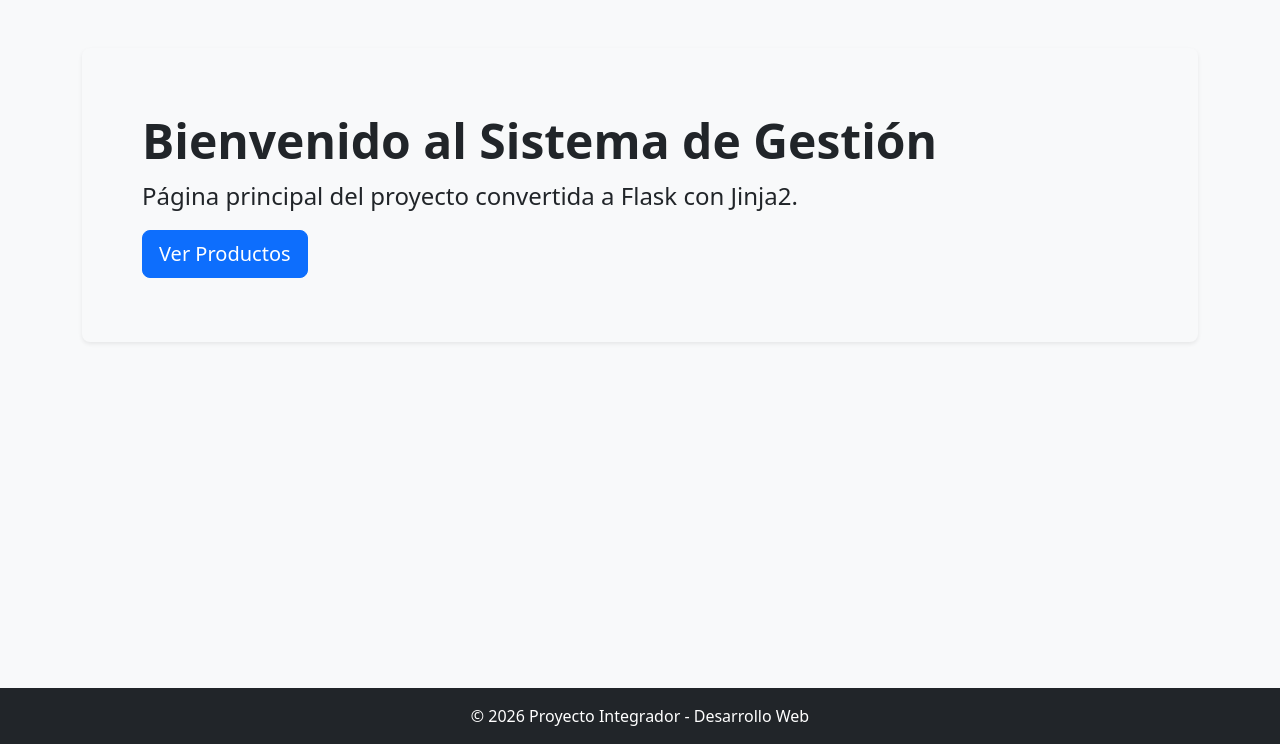
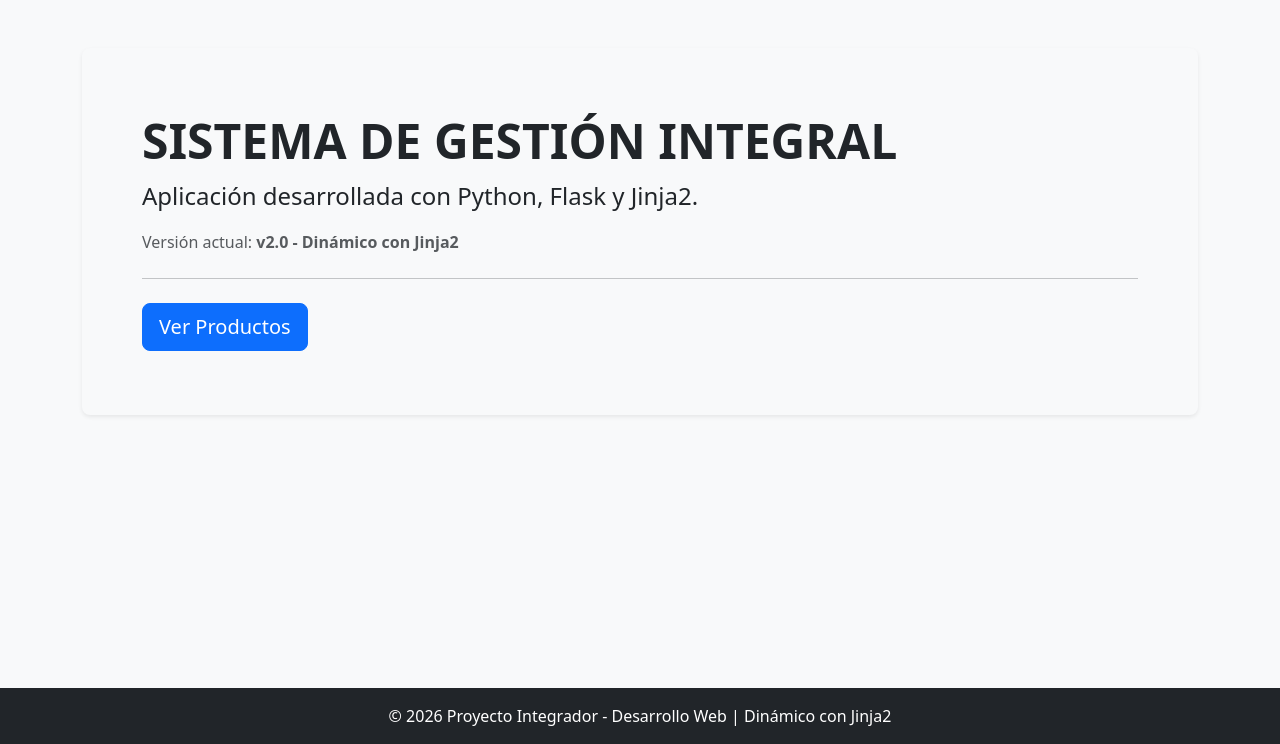
Before and after one commit to Xavicasa96/DESARROLLOAPLICACIONES_CASA_XAVIER-B-, a Flask app: page / in a window 1280 px wide. Shown: the part 56-800 px from the top of the page. Run offline with Flask 3, Linux system fonts and the light colour scheme.

Commit message:
Semana 10: Finalizacion del proyecto con contenido dinamico en Flask y Jinja2

```diff
--- a/app.py
+++ b/app.py
@@ -2,10 +2,15 @@ from flask import Flask, render_template
 
 app = Flask(__name__)
 
-# Ruta Principal (Informativa / Index)
+# Ruta Principal (Informativa / Index con variables y diccionarios)
 @app.route('/')
 def index():
-    return render_template('index.html')
+    sistema_info = {
+        "nombre": "Sistema de Gestión Integral",
+        "version": "v2.0 - Dinámico con Jinja2",
+        "desarrollador": "Xavier Casa"
+    }
+    return render_template('index.html', info=sistema_info)
 
 # Ruta Módulo Productos
 @app.route('/productos')
--- a/templates/base.html
+++ b/templates/base.html
@@ -11,36 +11,16 @@
 </head>
 <body class="d-flex flex-column min-vh-100">
 
-    <!-- Navegación a ancho completo -->
-    <nav class="navbar navbar-expand-lg navbar-dark bg-dark w-100">
-        <div class="container-fluid px-4">
-            <a class="navbar-brand fw-bold" href="{{ url_for('index') }}">Proyecto Integrador</a>
-            <button class="navbar-toggler" type="button" data-bs-toggle="collapse" data-bs-target="#navbarNav">
-                <span class="navbar-toggler-icon"></span>
-            </button>
-            <div class="collapse navbar-collapse" id="navbarNav">
-                <ul class="navbar-nav ms-auto">
-                    <li class="nav-item"><a class="nav-link" href="{{ url_for('index') }}">Inicio</a></li>
-                    <li class="nav-item"><a class="nav-link" href="{{ url_for('productos') }}">Productos</a></li>
-                    <li class="nav-item"><a class="nav-link" href="{{ url_for('clientes') }}">Clientes</a></li>
-                    <li class="nav-item"><a class="nav-link" href="{{ url_for('proveedores') }}">Proveedores</a></li>
-                    <li class="nav-item"><a class="nav-link" href="{{ url_for('facturacion') }}">Facturación</a></li>
-                </ul>
-            </div>
-        </div>
-    </nav>
+    <!-- Inclusión del componente reutilizable Navbar -->
+    {% include "components/navbar.html" %}
 
     <!-- Contenido principal centrado -->
     <main class="container my-5 flex-grow-1">
         {% block content %}{% endblock %}
     </main>
 
-    <!-- Pie de página a ancho completo -->
-    <footer class="bg-dark text-white text-center py-3 mt-auto w-100">
-        <div class="container-fluid">
-            <p class="mb-0">&copy; 2026 Proyecto Integrador - Desarrollo Web</p>
-        </div>
-    </footer>
+    <!-- Inclusión del componente reutilizable Footer -->
+    {% include "components/footer.html" %}
 
     <!-- Bootstrap JS -->
     <script src="https://cdn.jsdelivr.net/npm/bootstrap@5.3.0/dist/js/bootstrap.bundle.min.js"></script>
--- /dev/null
+++ b/templates/components/footer.html
@@ -0,0 +1,5 @@
+<footer class="bg-dark text-white text-center py-3 mt-auto w-100">
+    <div class="container-fluid">
+        <p class="mb-0">&copy; 2026 Proyecto Integrador - Desarrollo Web | Dinámico con Jinja2</p>
+    </div>
+</footer>
--- /dev/null
+++ b/templates/components/navbar.html
@@ -0,0 +1,17 @@
+<nav class="navbar navbar-expand-lg navbar-dark bg-dark w-100">
+    <div class="container-fluid px-4">
+        <a class="navbar-brand fw-bold" href="{{ url_for('index') }}">Proyecto Integrador</a>
+        <button class="navbar-toggler" type="button" data-bs-toggle="collapse" data-bs-target="#navbarNav">
+            <span class="navbar-toggler-icon"></span>
+        </button>
+        <div class="collapse navbar-collapse" id="navbarNav">
+            <ul class="navbar-nav ms-auto">
+                <li class="nav-item"><a class="nav-link" href="{{ url_for('index') }}">Inicio</a></li>
+                <li class="nav-item"><a class="nav-link" href="{{ url_for('productos') }}">Productos</a></li>
+                <li class="nav-item"><a class="nav-link" href="{{ url_for('clientes') }}">Clientes</a></li>
+                <li class="nav-item"><a class="nav-link" href="{{ url_for('proveedores') }}">Proveedores</a></li>
+                <li class="nav-item"><a class="nav-link" href="{{ url_for('facturacion') }}">Facturación</a></li>
+            </ul>
+        </div>
+    </div>
+</nav>
--- a/templates/index.html
+++ b/templates/index.html
@@ -5,8 +5,11 @@
 {% block content %}
 <div class="p-5 mb-4 bg-light rounded-3 shadow-sm">
     <div class="container-fluid py-3">
-        <h1 class="display-5 fw-bold">Bienvenido al Sistema de Gestión</h1>
-        <p class="col-md-8 fs-4">Página principal del proyecto convertida a Flask con Jinja2.</p>
+        <!-- Uso de variable y filtro upper -->
+        <h1 class="display-5 fw-bold">{{ info.nombre|upper }}</h1>
+        <p class="col-md-8 fs-4">Aplicación desarrollada con Python, Flask y Jinja2.</p>
+        <p class="text-muted">Versión actual: <strong>{{ info.version }}</strong></p>
+        <hr class="my-4">
         <a class="btn btn-primary btn-lg" href="{{ url_for('productos') }}" role="button">Ver Productos</a>
     </div>
 </div>
```
Also changed, not shown: requirements.txt (added, +7 -0 lines), templates/productos.html (+9 -2 lines), 2 other files.
